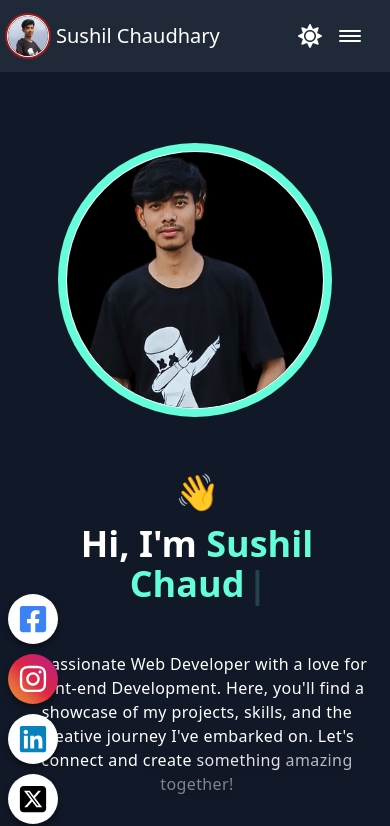
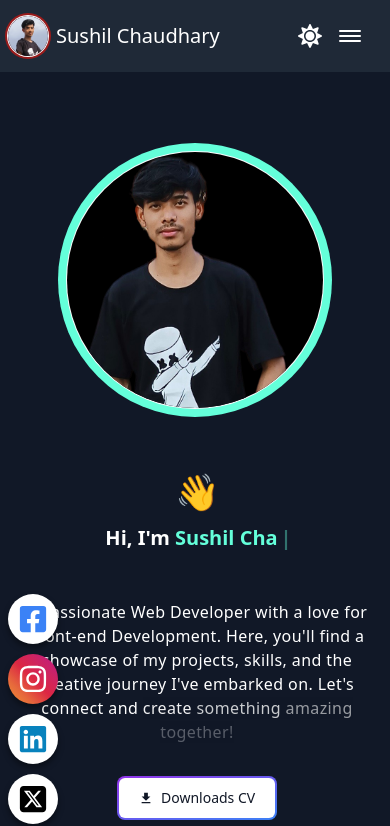
Before and after one commit to SushilChaudhary5209/PortfolioV0.01, a React (Vite) app in the folder Frontend/: page / in a window 390 px wide. Shown: the top 826 px of the page. Built offline with nearby package versions, Linux system fonts and the light colour scheme.

Commit message:
fixed auto scrolling

```diff
--- a/Frontend/src/App.jsx
+++ b/Frontend/src/App.jsx
@@ -64,7 +64,7 @@ const AppContent = () => {
     const contactRef = useRef(null);
 
     return (
-        <div className={`app ${theme}`}>
+        <div className={`app ${theme} overflow-hidden`}>
             <NavBar
                 refs={{
                     home: homeRef,
--- a/Frontend/src/pages/Home.jsx
+++ b/Frontend/src/pages/Home.jsx
@@ -34,7 +34,7 @@ function Home() {
         <div className="w-full md:w-1/2 ps-1 md:ps-12 flex flex-col justify-center gap-3">
           <span className="text-4xl">👋</span>
           <div className="px-4 md:ps-8 flex flex-col gap-8">
-            <p className={`fadeInScaleUp text-4xl font-semibold`}>
+            <p className={`fadeInScaleUp text-xl lg:text-4xl font-semibold`}>
               <span className="">Hi, I'm </span>
               <span className="text-[#64ffda]">{text}</span>
               <span className="text-[#64ffda]">
```
